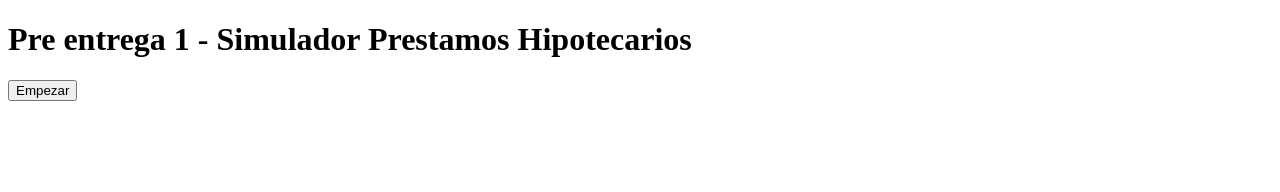
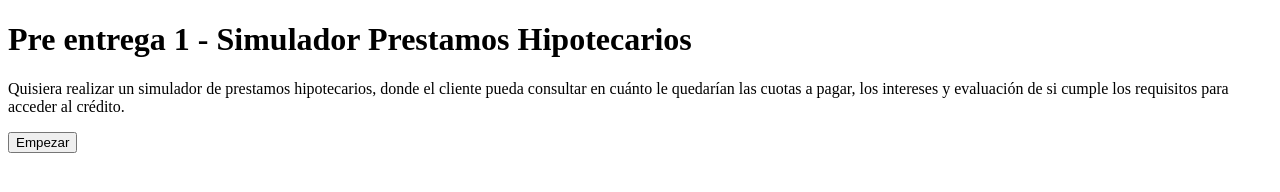
Before and after one commit to niadevel/Preentrega1CoderJs, a plain HTML site: page index.html in a window 1280 px wide. Drawn offline with Linux system fonts and the light colour scheme.

Commit message:
Párrafo explicativo agregado

```diff
--- a/index.html
+++ b/index.html
@@ -9,6 +9,7 @@
 </head>
 <body>
     <h1>Pre entrega 1 - Simulador Prestamos Hipotecarios</h1>
+    <p> Quisiera realizar un simulador de prestamos hipotecarios, donde el cliente pueda consultar en cuánto le quedarían las cuotas a pagar, los intereses y evaluación de si cumple los requisitos para acceder al crédito. </p>
     <button onclick="main()">Empezar</button>
 </body>
 </html>
```
